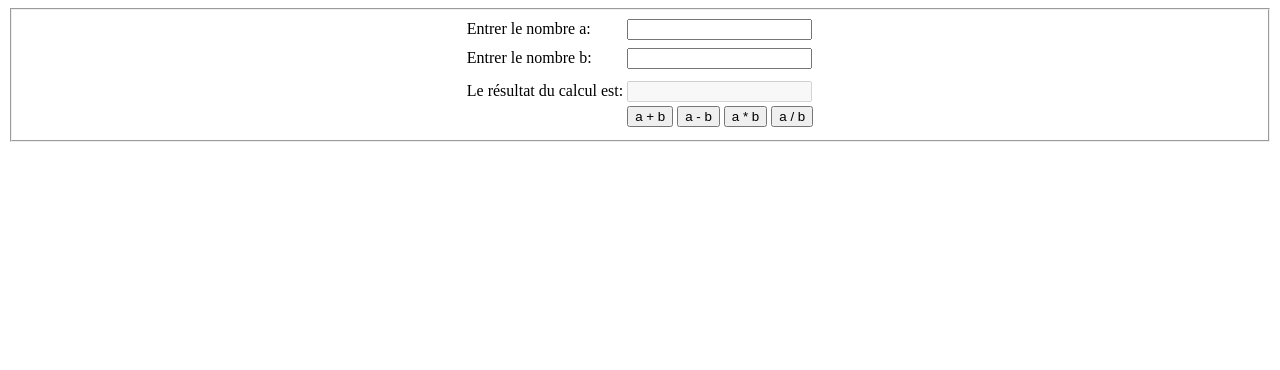
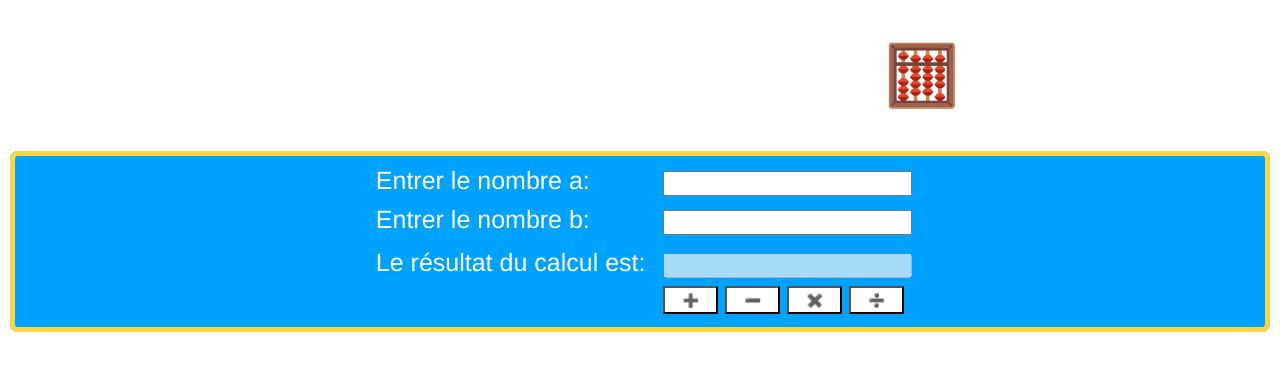
Before and after one commit to SCSBoy/Charly.github.io, a plain HTML site: page index.html in a window 1280 px wide. Drawn offline with Linux system fonts and the light colour scheme.

Commit message:
Update index.html

```diff
--- a/index.html
+++ b/index.html
@@ -6,8 +6,10 @@
     <title>Page Title</title>
     <meta name='viewport' content='width=device-width, initial-scale=1'>
     <link rel='stylesheet' type='text/css' media='screen'>
+    <link rel="stylesheet" href="index.css">
 </head>
 <body>
+    <h1>My Online Calculator</h1>
     <fieldset>
         <table align="center">
             <tr>
@@ -30,16 +32,16 @@
                 <td><small id="rep1"></small></td>
             </tr>
             <tr>
-                <td>Le résultat du calcul est: </td>
+                <td>Le résultat du calcul est: &nbsp;</td>
                 <td><input type="text" id="res"></td>
             </tr>
             <tr>
                 <td></td>
                 <td>
-                <button id="plus">a + b</button>
-                <button id="moins">a - b</button>
-                <button id="multiplié_par">a * b</button>
-                <button id="divisé_par">a / b</button>
+                <button id="plus">➕</button>
+                <button id="moins">➖</button>
+                <button id="multiplié_par">✖️</button>
+                <button id="divisé_par">➗</button>
                 </td>
             </tr>
         </table>
```
